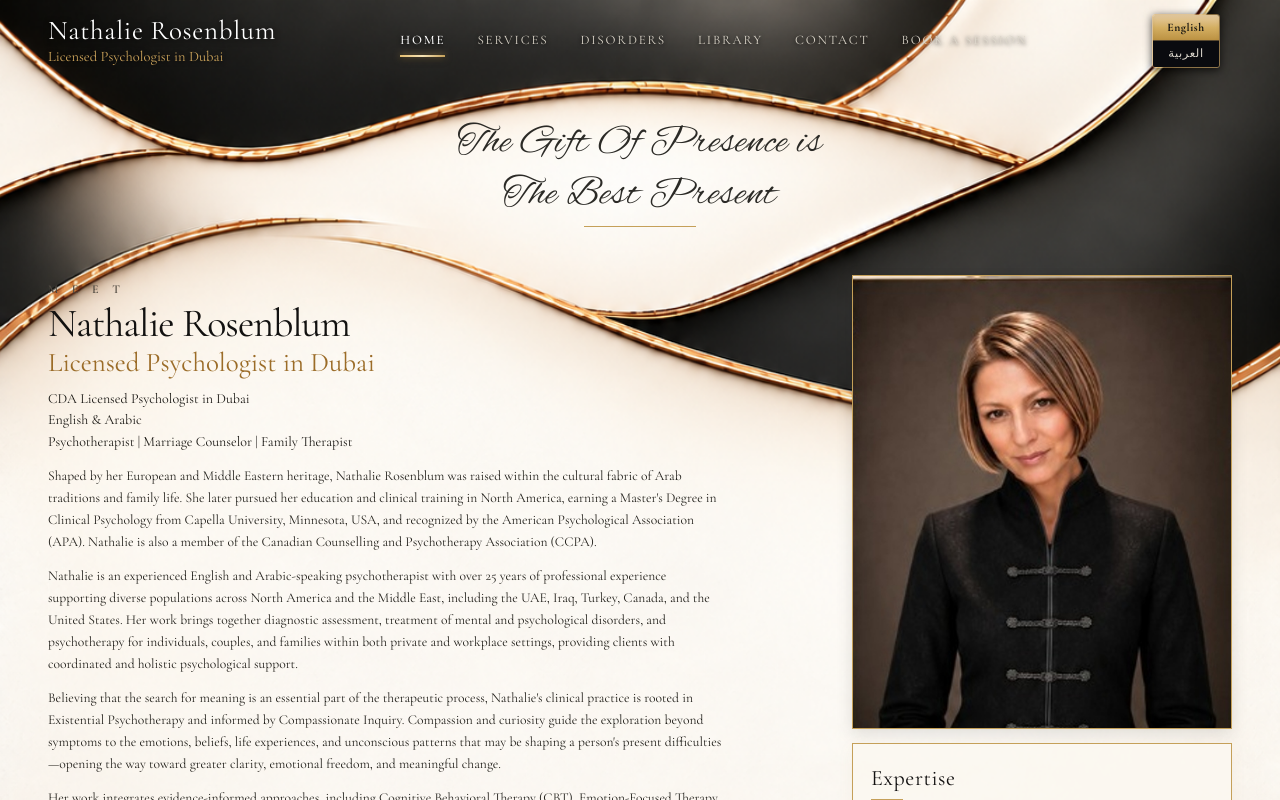
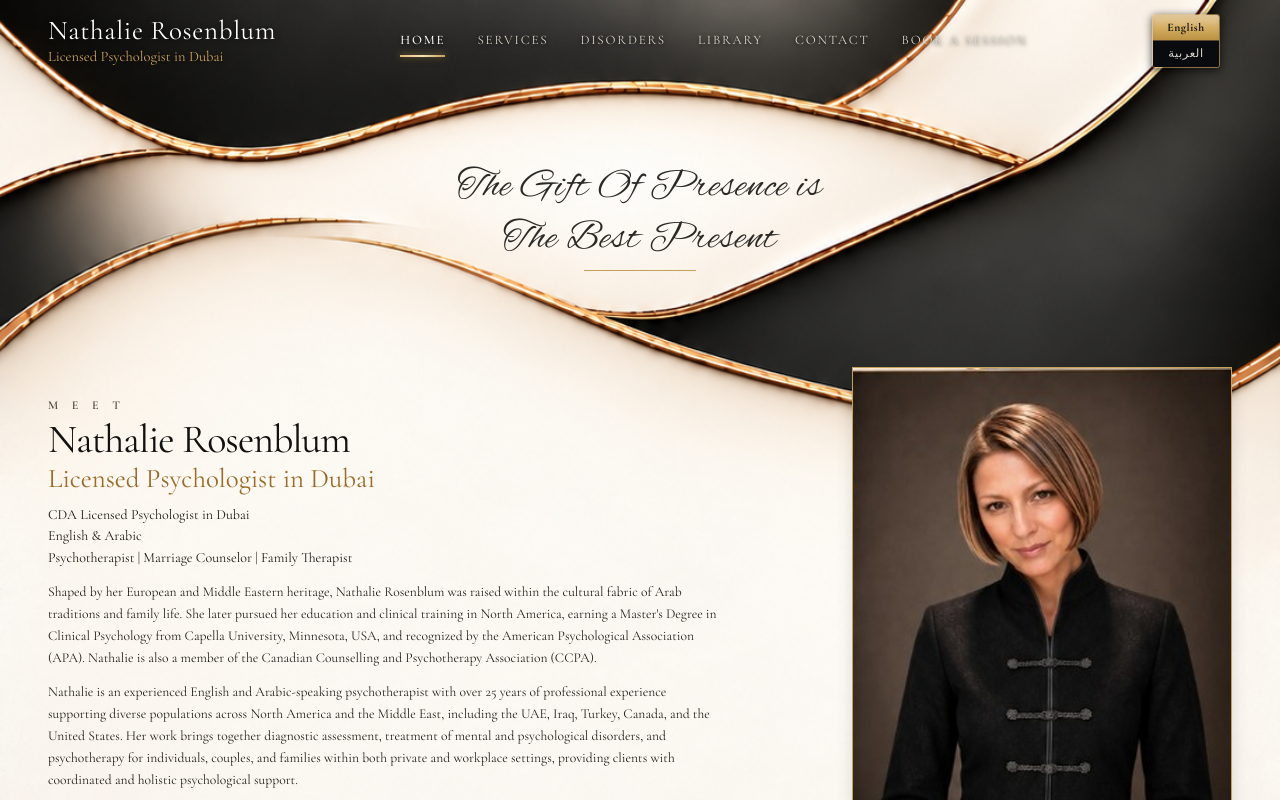
Before and after one commit to halasmarttechnologies/NathalieWebsite, a Next.js app: page / in a window 1280 px wide. Shown: the top 800 px of the page. Built offline with nearby package versions, Linux system fonts and the light colour scheme.

Commit message:
Further increase vertical spacing: push calligraphy quote and Meet Nathalie bio section noticeably lower

```diff
--- a/src/components/HeroSection.tsx
+++ b/src/components/HeroSection.tsx
@@ -16,12 +16,12 @@ export default function HeroSection({ currentLang: propLang }: HeroSectionProps)
   return (
     <section
       id="home"
-      className="relative z-10 w-full pt-5 sm:pt-7 md:pt-9 pb-4 px-4 sm:px-8 lg:px-12"
+      className="relative z-10 w-full pt-10 sm:pt-14 md:pt-16 lg:pt-20 pb-4 px-4 sm:px-8 lg:px-12"
       dir={isAr ? "rtl" : "ltr"}
     >
       <div className="max-w-[1240px] mx-auto">
-        {/* Upper Script Calligraphy Quote - Positioned gracefully lower in the ivory curve */}
-        <div className="text-center mb-8 sm:mb-11 md:mb-12 select-none">
+        {/* Upper Script Calligraphy Quote - Positioned distinctly lower in the ivory scoop */}
+        <div className="text-center mb-12 sm:mb-16 md:mb-20 lg:mb-24 select-none">
           <p className="font-script text-[30px] sm:text-[36px] lg:text-[40px] text-[#2b2a26] tracking-wide leading-tight">
             {isAr ? "حضورك هو أثمن هدية" : "The Gift Of Presence is"}
           </p>
@@ -34,10 +34,10 @@ export default function HeroSection({ currentLang: propLang }: HeroSectionProps)
           </div>
         </div>
 
-        {/* Two-Column Editorial Grid - Exact Proportions from Design */}
+        {/* Two-Column Editorial Grid - Pushed lower with substantial breathing room */}
         <div className="grid grid-cols-1 lg:grid-cols-12 gap-6 lg:gap-10 items-start">
           {/* Left Column: Clinical Biography & Qualifications - Directly on Ivory Background */}
-          <div className="lg:col-span-7 flex flex-col justify-start">
+          <div className="lg:col-span-7 flex flex-col justify-start mt-2 sm:mt-4 lg:mt-6">
             {/* "MEET" Label */}
             <div className="mb-0.5">
               <span className="font-serif text-[12px] uppercase tracking-[0.45em] text-[#4d473f] font-semibold">
```
